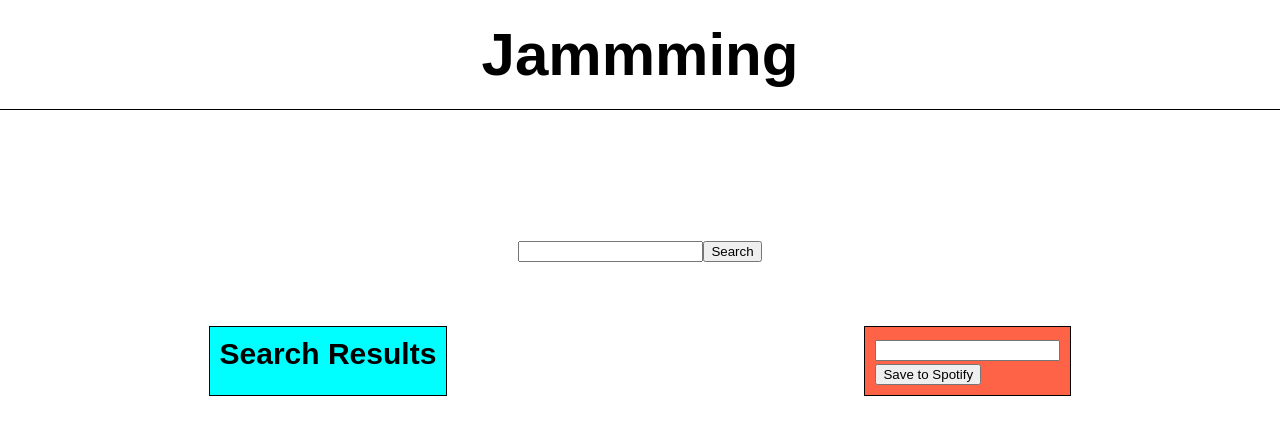
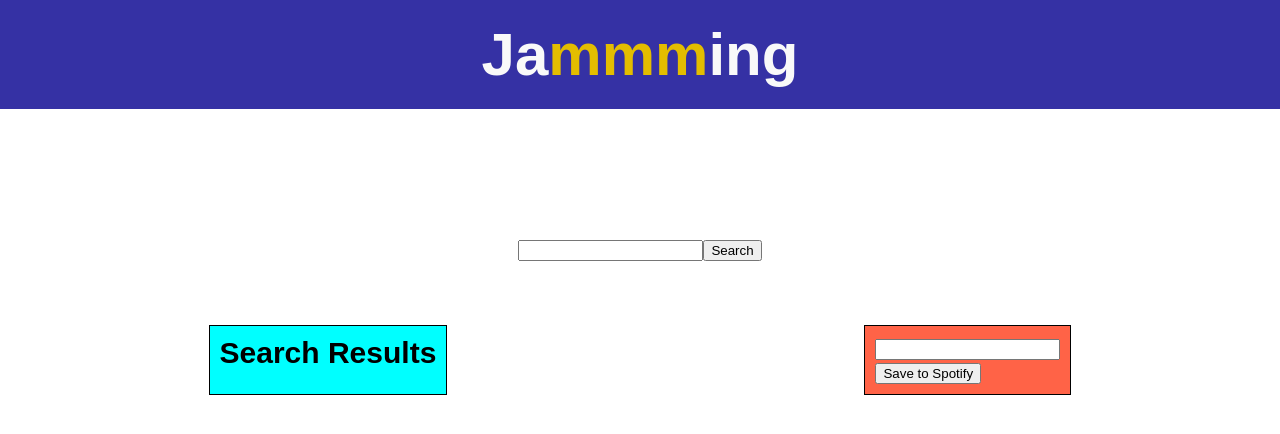
Before and after one commit to pdoheney/jammming, a React (Create React App) app: page / in a window 1280 px wide. Shown: the top 434 px of the page. Built offline with nearby package versions, Linux system fonts and the light colour scheme; sample sign-in values are in the browser's storage.

Commit message:
Update Header styling

```diff
--- a/src/Components/Header/Header.css
+++ b/src/Components/Header/Header.css
@@ -1,6 +1,13 @@
 .header {
     text-align: center;
-    border-bottom: 1px solid #000;
     font-size: 1.5rem;
     padding: 1rem;
+    background-color: #3531A4;
 }
+h1 {
+    color: #f9f9f9;
+}
+
+span {
+    color: #E3BD00;
+}
```
